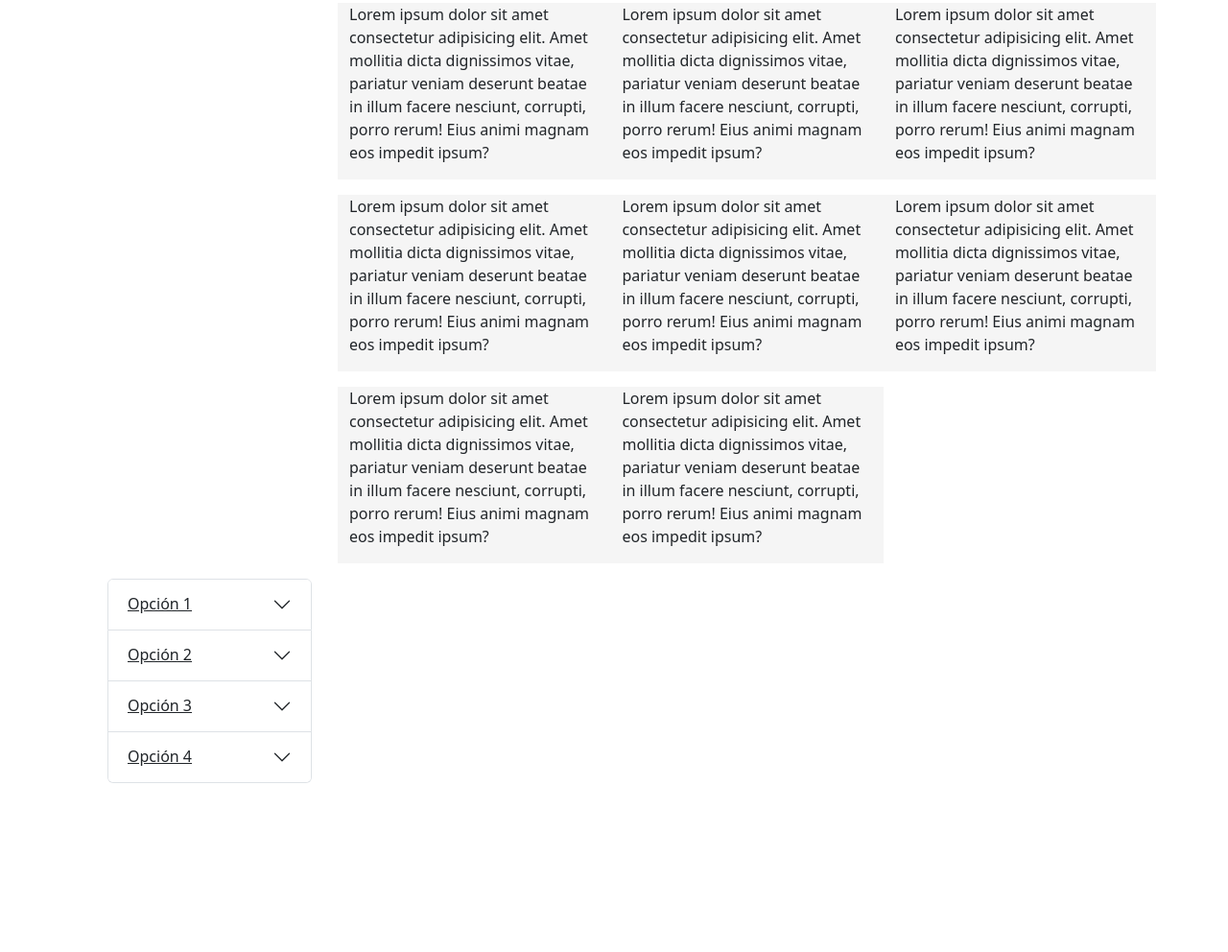
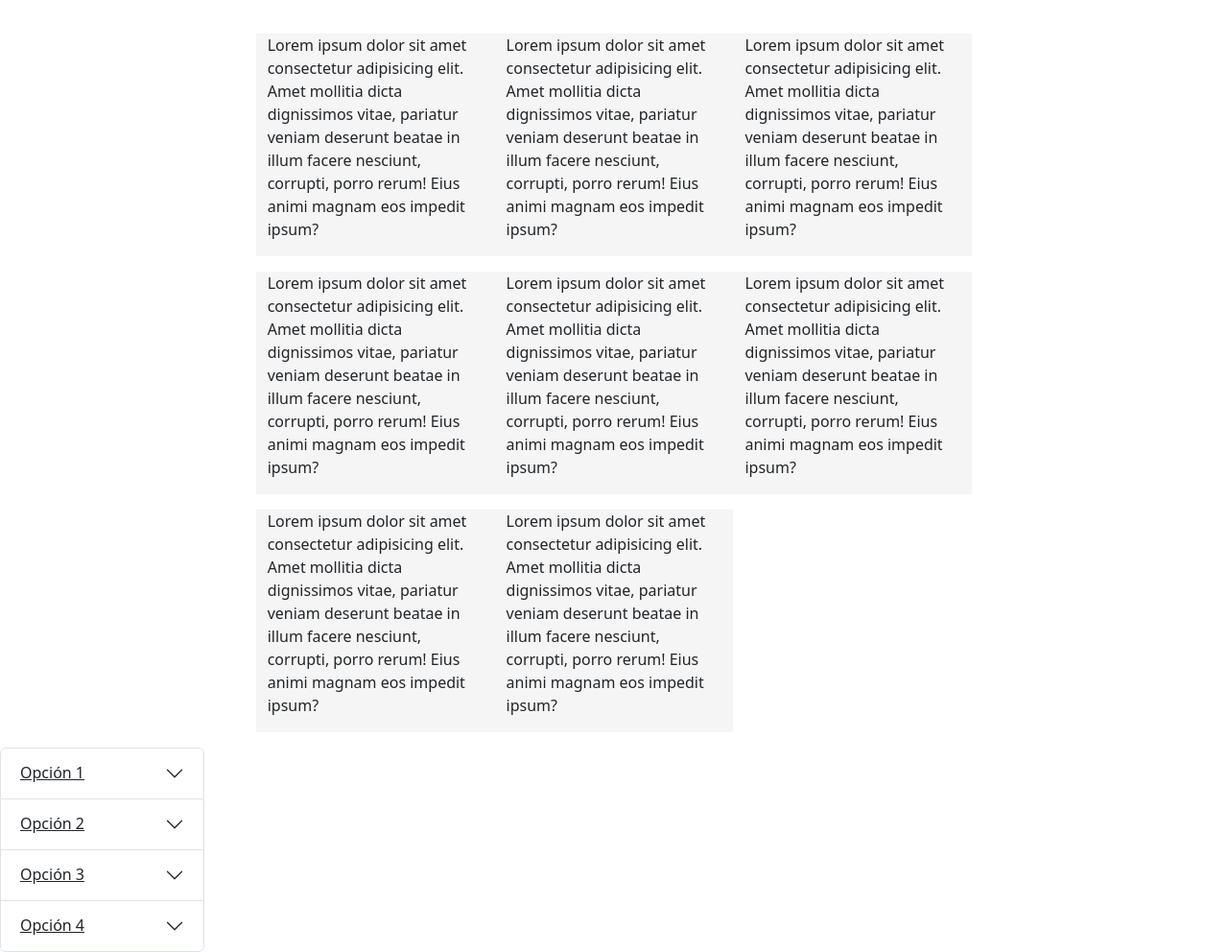
Before and after one commit to brunodiazgit/homew, a plain HTML site: page work/index.html in a window 1280 px wide. Shown: the part 213-1205 px from the top of the page at 96% size. Before the commit the page ends 1029 px from the top, so only its background shows below. Drawn offline with nearby package versions, Linux system fonts and the light colour scheme.

Commit message:
Update index.html

```diff
--- a/work/index.html
+++ b/work/index.html
@@ -50,7 +50,7 @@
     </div>
   </div>
    <!--Textos-->
-   <div style="margin-left: 22rem; margin-top: 1rem;" class="container-fluid col-lg-8 col-md-6">
+   <div class="container-fluid col-lg-7 col-md-6 mt-5">
     <div class="row">
       <div class="parrafo col-lg-4 mb-3">
         <p>Lorem ipsum dolor sit amet consectetur adipisicing elit. Amet mollitia dicta dignissimos vitae, pariatur veniam deserunt beatae in illum facere nesciunt, corrupti, porro rerum! Eius animi magnam eos impedit ipsum?</p>
@@ -80,7 +80,7 @@
   </div>
 
   <!--ACORDEON-->
-  <div  style="margin-left: 7rem;" class="accordion col-lg-2" id="accordionPanelsStayOpenExample">
+  <div class="accordion col-lg-2" id="accordionPanelsStayOpenExample">
     <div class="accordion-item">
       <h2 class="accordion-header">
         <button class="accordion-button collapsed" type="button" data-bs-toggle="collapse" data-bs-target="#panelsStayOpen-collapseThree" aria-expanded="false" aria-controls="panelsStayOpen-collapseThree">
```
